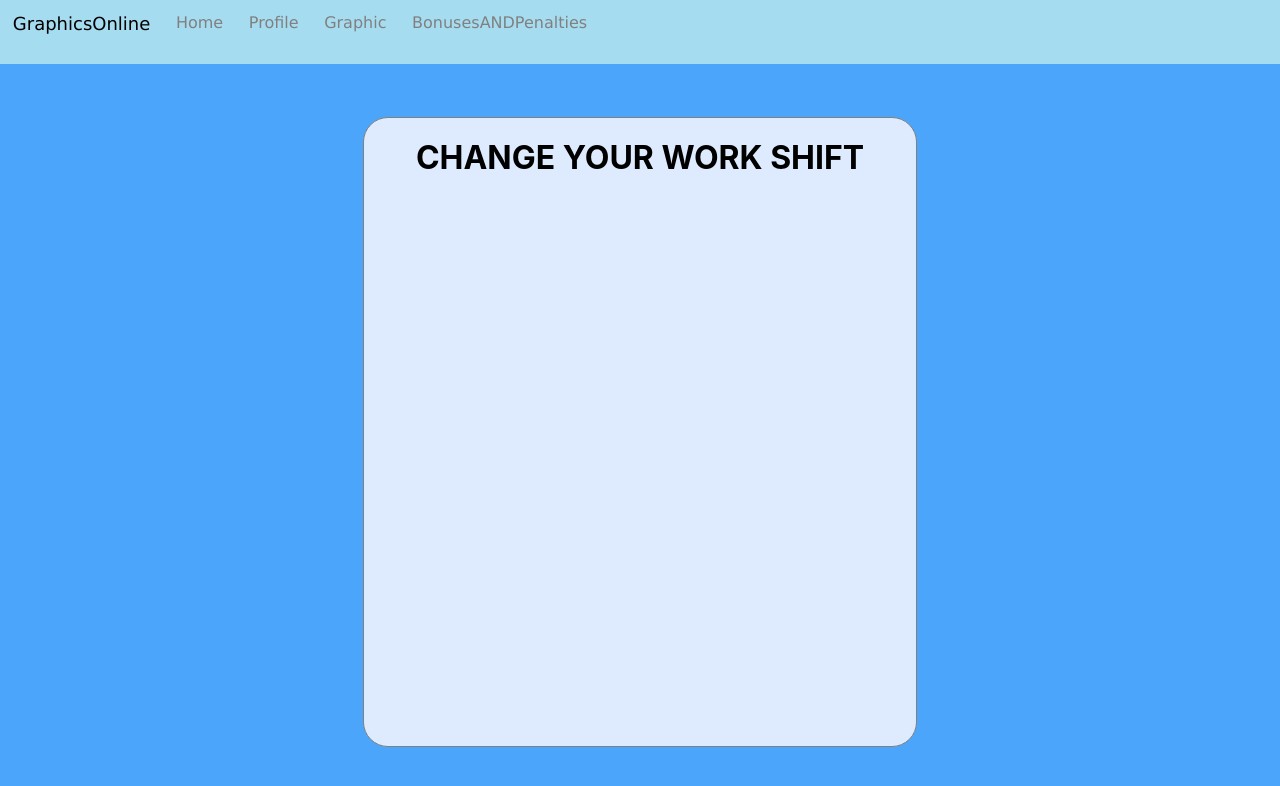
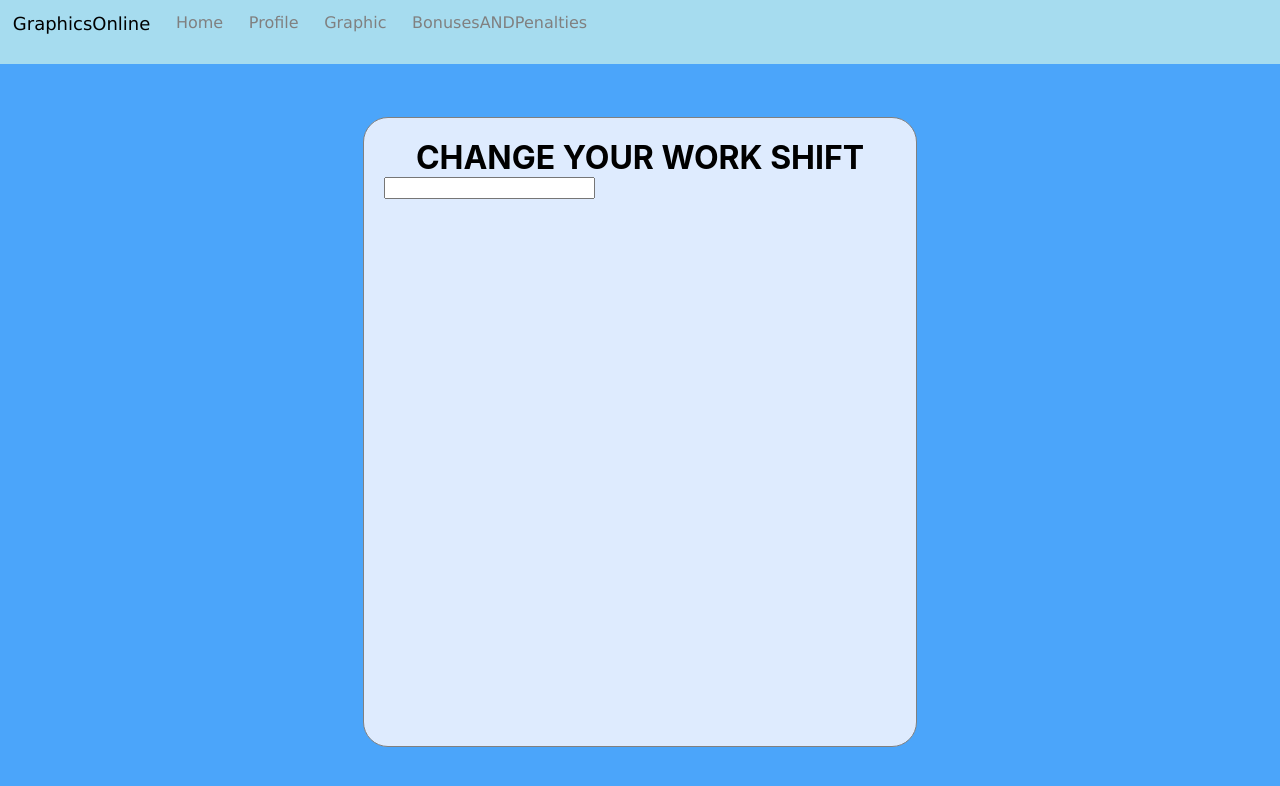
Before and after one commit to Madsora/graphics-omline, a React (Create React App) app in the folder graphics-online-react/: page /change in a window 1280 px wide. Shown: the top 786 px of the page. Built offline with nearby package versions, Linux system fonts and the light colour scheme.

Commit message:
add date

```diff
--- a/graphics-online-react/src/components/Changes/Changes.js
+++ b/graphics-online-react/src/components/Changes/Changes.js
@@ -17,6 +17,9 @@ export default class HomePage extends Component
                 <div className={styles["change-wrapper"]}>
                     <div className={styles["change-card"]}>
                         <h1 align="center">CHANGE YOUR WORK SHIFT</h1>
+                        <div className={styles["content-changes"]}>
+                            <input type={Date}></input>
+                        </div>
                     </div>
                 </div>
             </div>
--- a/graphics-online-react/src/components/Changes/Changes.module.scss
+++ b/graphics-online-react/src/components/Changes/Changes.module.scss
@@ -27,6 +27,8 @@ $color-primary: #4ba5fa;
             h1{
                 font-size: 2rem;
             }
+            .content-changes{
+            }
         }
     }
 }
```
